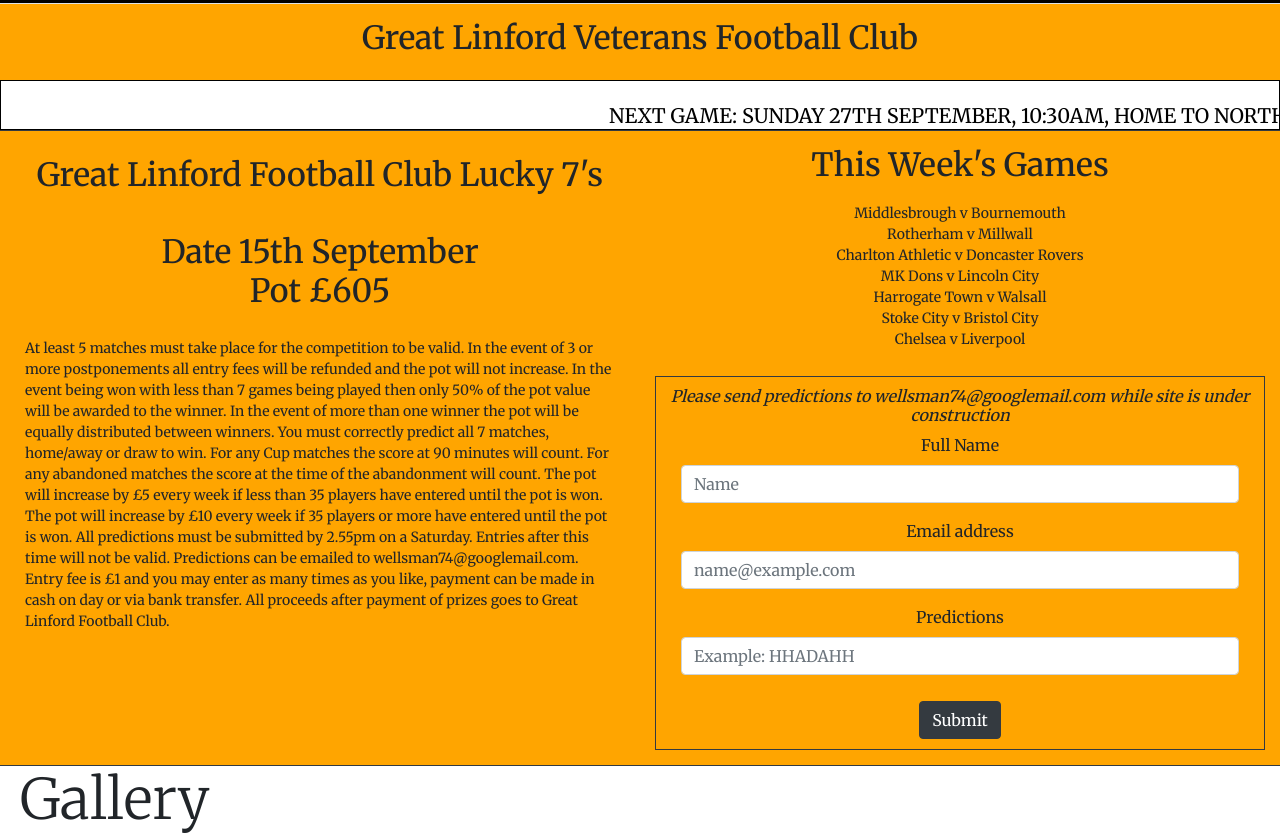
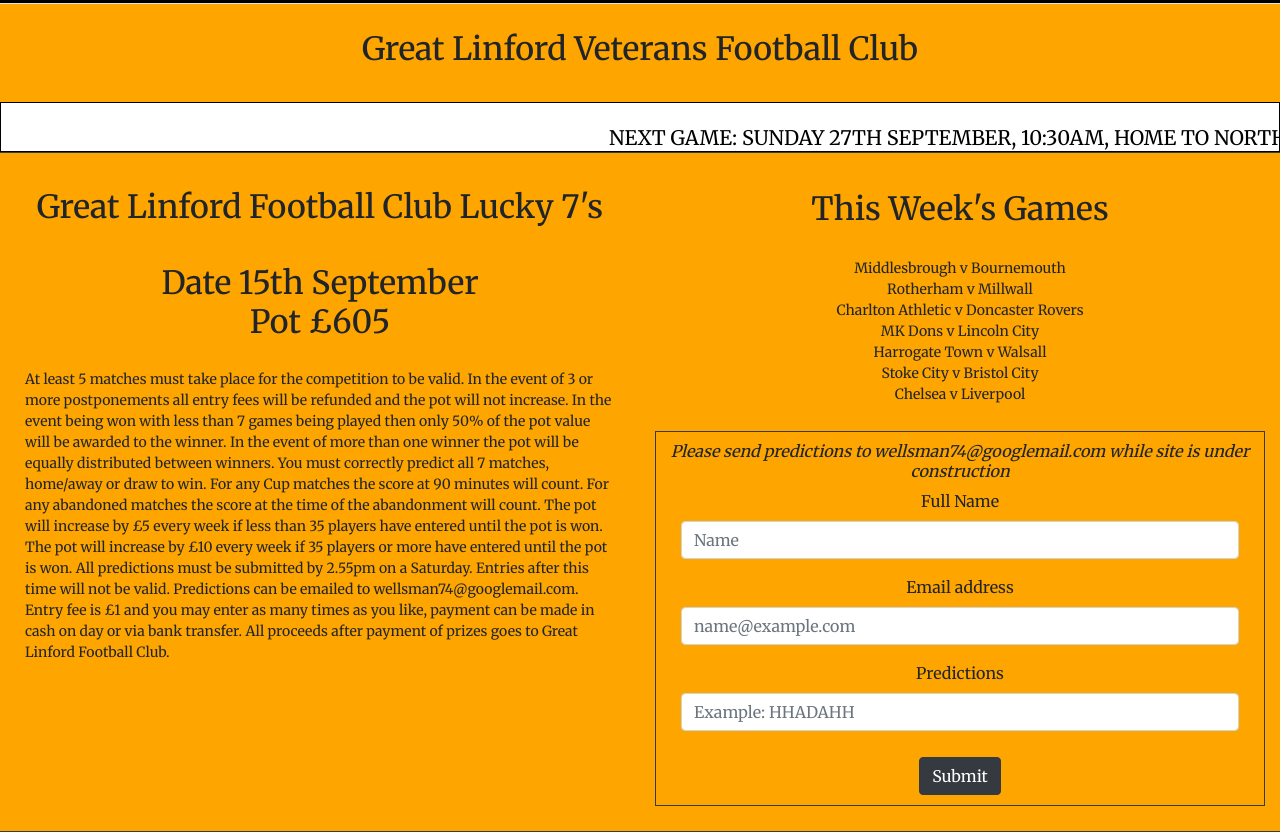
Before and after one commit to Leefarmer83/GLFC, a plain HTML site: page social.html in a window 1280 px wide. Shown: the part 123-961 px from the top of the page. Drawn offline with nearby package versions, Linux system fonts and the light colour scheme; some packages are replaced by stand-ins of ours; a script that the page names is missing.

Commit message:
css update, changed px, to % on padding and pl

```diff
--- a/assets/css/style.css
+++ b/assets/css/style.css
@@ -11,12 +11,12 @@ body {
 /*------------- general*/
 
 .padding {
-	padding-top: 15px;
-	padding-bottom: 15px;
+	padding-top: 2%;
+	padding-bottom: 2%;
 }
 
 .pl {
-	padding-left: 20px;
+	padding-left: 5%;
 }
 
 .marquee {
--- a/social.html
+++ b/social.html
@@ -70,7 +70,7 @@
                   </p>
                </div>
                <div class="col-sm-6 text-center">
-                  <h2>This Week's Games</h2>
+                  <h2 class="padding">This Week's Games</h2>
                   <p class="text-center">
                      Middlesbrough v Bournemouth<br>
                      Rotherham v Millwall<br>
@@ -110,7 +110,7 @@
          <!--Gallery code copied from Ashley White - Gallery lightbox copied code for the gallery section.
 http://ashleydw.github.io/lightbox/-->
          <div class="gallery border-top border-dark">
-            <h1 class="pl display-4">Gallery</h1>
+            <h1 class="pl padding">Gallery</h1>
             <p class="pl lead">Match pictures, along with social events and days out! <br><br>Note - Click off the image to come back to gallery</p>
             <hr class="my-4">
             <div class="row justify-content-center">
```
Also changed, not shown: contact.html (+1 -1 lines).
